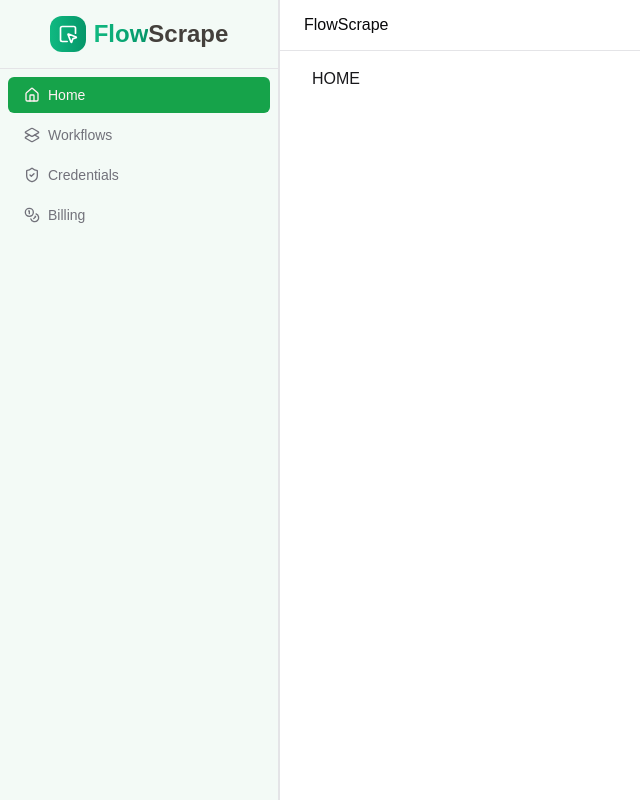
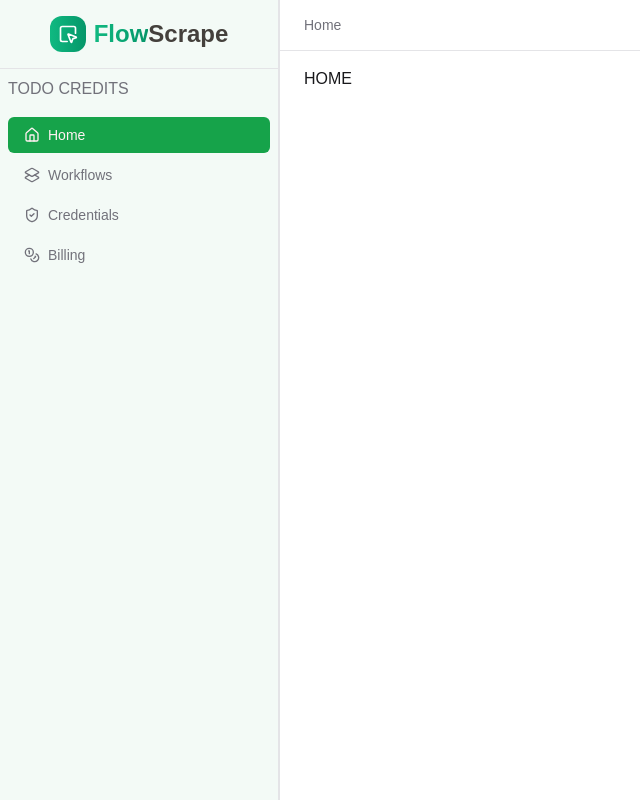
Before and after one commit to LucasDitchun/FlowScrape, a Next.js app: page / in a window 1280 px wide. Shown: the whole page, without its empty margins (0-640 px from the left). Built offline with nearby package versions, Linux system fonts and the light colour scheme.

Commit message:
feat: add breadcrumb navigation and improve layout

```diff
--- a/app/(dashboard)/layout.tsx
+++ b/app/(dashboard)/layout.tsx
@@ -1,6 +1,7 @@
 import React from "react";
 import { Separator } from "@/app/_components/ui/separator";
 import DesktopSidebar from "../_components/DesktopSidebar";
+import BreadcrumbHeader from "../_components/BreadcrumbHeader";
 
 const layout = ({ children }: { children: React.ReactNode }) => {
   return (
@@ -8,11 +9,11 @@ const layout = ({ children }: { children: React.ReactNode }) => {
       <DesktopSidebar />
       <div className="flex min-h-screen flex-1 flex-col">
         <header className="container flex h-[50px] items-center justify-between px-6 py-4">
-          FlowScrape
+          <BreadcrumbHeader />
         </header>
         <Separator />
         <div className="overflow-auto">
-          <div className="container flex-1 py-4 text-accent-foreground">
+          <div className="container flex-1 px-6 py-4 text-accent-foreground">
             {children}
           </div>
         </div>
--- /dev/null
+++ b/app/_components/BreadcrumbHeader.tsx
@@ -0,0 +1,35 @@
+"use client";
+
+import { usePathname } from "next/navigation";
+import {
+  Breadcrumb,
+  BreadcrumbItem,
+  BreadcrumbLink,
+  BreadcrumbList,
+} from "./ui/breadcrumb";
+import React from "react";
+
+const BreadcrumbHeader = () => {
+  const pathName = usePathname();
+  const paths = pathName === "/" ? [""] : pathName?.split("/");
+
+  return (
+    <div className="flex items-center justify-start">
+      <Breadcrumb>
+        <BreadcrumbList>
+          {paths.map((path, index) => (
+            <React.Fragment key={index}>
+              <BreadcrumbItem>
+                <BreadcrumbLink className="capitalize" href={`/${path}`}>
+                  {path === "" ? "home" : path}
+                </BreadcrumbLink>
+              </BreadcrumbItem>
+            </React.Fragment>
+          ))}
+        </BreadcrumbList>
+      </Breadcrumb>
+    </div>
+  );
+};
+
+export default BreadcrumbHeader;
--- a/app/_components/DesktopSidebar.tsx
+++ b/app/_components/DesktopSidebar.tsx
@@ -36,10 +36,10 @@ const routes = [
 ];
 
 const DesktopSidebar = () => {
-  const pathname = usePathname();
+  const pathName = usePathname();
   const activeRoute =
     routes.find(
-      (route) => route.href.length > 0 && pathname.includes(route.href),
+      (route) => route.href.length > 0 && pathName.includes(route.href),
     ) || routes[0];
 
   return (
@@ -47,6 +47,7 @@ const DesktopSidebar = () => {
       <div className="flex border-separate items-center justify-center gap-2 border-b-[1px] p-4">
         <Logo />
       </div>
+      <div className="p-2">TODO CREDITS</div>
       <div className="flex flex-col space-y-1 p-2">
         {routes.map((route) => (
           <Link
--- /dev/null
+++ b/app/_components/ui/breadcrumb.tsx
@@ -0,0 +1,115 @@
+import * as React from "react";
+import { Slot } from "@radix-ui/react-slot";
+import { ChevronRight, MoreHorizontal } from "lucide-react";
+
+import { cn } from "@/app/_lib/utils";
+
+const Breadcrumb = React.forwardRef<
+  HTMLElement,
+  React.ComponentPropsWithoutRef<"nav"> & {
+    separator?: React.ReactNode;
+  }
+>(({ ...props }, ref) => <nav ref={ref} aria-label="breadcrumb" {...props} />);
+Breadcrumb.displayName = "Breadcrumb";
+
+const BreadcrumbList = React.forwardRef<
+  HTMLOListElement,
+  React.ComponentPropsWithoutRef<"ol">
+>(({ className, ...props }, ref) => (
+  <ol
+    ref={ref}
+    className={cn(
+      "flex flex-wrap items-center gap-1.5 break-words text-sm text-muted-foreground sm:gap-2.5",
+      className,
+    )}
+    {...props}
+  />
+));
+BreadcrumbList.displayName = "BreadcrumbList";
+
+const BreadcrumbItem = React.forwardRef<
+  HTMLLIElement,
+  React.ComponentPropsWithoutRef<"li">
+>(({ className, ...props }, ref) => (
+  <li
+    ref={ref}
+    className={cn("inline-flex items-center gap-1.5", className)}
+    {...props}
+  />
+));
+BreadcrumbItem.displayName = "BreadcrumbItem";
+
+const BreadcrumbLink = React.forwardRef<
+  HTMLAnchorElement,
+  React.ComponentPropsWithoutRef<"a"> & {
+    asChild?: boolean;
+  }
+>(({ asChild, className, ...props }, ref) => {
+  const Comp = asChild ? Slot : "a";
+
+  return (
+    <Comp
+      ref={ref}
+      className={cn("transition-colors hover:text-foreground", className)}
+      {...props}
+    />
+  );
+});
+BreadcrumbLink.displayName = "BreadcrumbLink";
+
+const BreadcrumbPage = React.forwardRef<
+  HTMLSpanElement,
+  React.ComponentPropsWithoutRef<"span">
+>(({ className, ...props }, ref) => (
+  <span
+    ref={ref}
+    role="link"
+    aria-disabled="true"
+    aria-current="page"
+    className={cn("font-normal text-foreground", className)}
+    {...props}
+  />
+));
+BreadcrumbPage.displayName = "BreadcrumbPage";
+
+const BreadcrumbSeparator = ({
+  children,
+  className,
+  ...props
+}: React.ComponentProps<"li">) => (
+  <li
+    role="presentation"
+    aria-hidden="true"
+    className={cn("[&>svg]:h-3.5 [&>svg]:w-3.5", className)}
+    {...props}
+  >
+    {children ?? <ChevronRight />}
+  </li>
+);
+BreadcrumbSeparator.displayName = "BreadcrumbSeparator";
+
+const BreadcrumbEllipsis = ({
+  className,
+  ...props
+}: React.ComponentProps<"span">) => (
+  <span
+    role="presentation"
+    aria-hidden="true"
+    className={cn("flex h-9 w-9 items-center justify-center", className)}
+    {...props}
+  >
+    <MoreHorizontal className="h-4 w-4" />
+    <span className="sr-only">More</span>
+  </span>
+);
+BreadcrumbEllipsis.displayName = "BreadcrumbElipssis";
+
+export {
+  Breadcrumb,
+  BreadcrumbList,
+  BreadcrumbItem,
+  BreadcrumbLink,
+  BreadcrumbPage,
+  BreadcrumbSeparator,
+  BreadcrumbEllipsis,
+};
```
